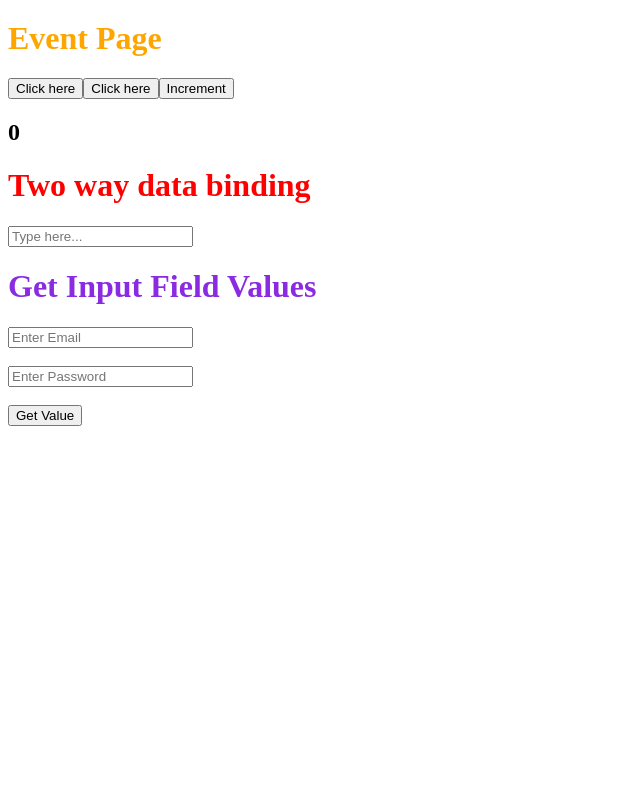
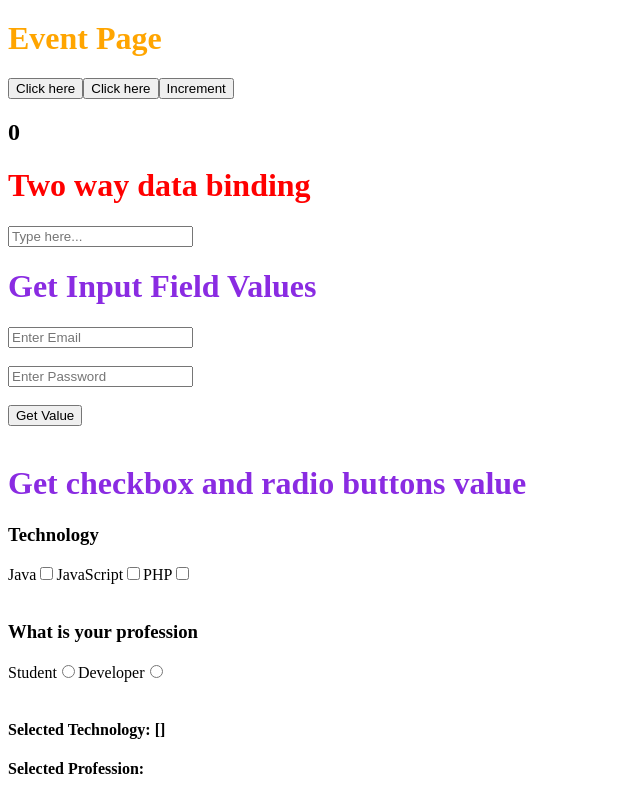
Before and after one commit to 55Vishal/vue-tut, a Vue app in the folder blog/: page / in a window 1280 px wide. Shown: the part 496-1296 px from the top of the page, without its empty margins (0-640 px from the left). Before the commit the page ends 930 px from the top, so only its background shows below. Built offline with nearby package versions, Linux system fonts and the light colour scheme.

Commit message:
Data binding (input fields)

```diff
--- a/blog/src/components/InputValue.vue
+++ b/blog/src/components/InputValue.vue
@@ -6,6 +6,33 @@
   <input v-model="password" type="password" placeholder="Enter Password" />
   <br /><br />
   <button v-on:click="getData()" type="button">Get Value</button>
+  <br />
+  <br />
+  <h1>Get checkbox and radio buttons value</h1>
+  <h3>Technology</h3>
+  <label for="java">Java</label>
+  <input type="checkbox" value="java" v-model="technology" id="java" />
+  <label for="JavaScript">JavaScript</label>
+  <input
+    type="checkbox"
+    value="JavaScript"
+    v-model="technology"
+    id="JavaScript"
+  />
+  <label for="PHP">PHP</label>
+  <input type="checkbox" value="PHP" v-model="technology" id="PHP" />
+<br> <br>
+
+<h3>What is your profession</h3>
+<label for="student">Student</label>
+<input type="radio" name="profession" v-model="profession" value="Student" id="student">
+
+<label for="developer">Developer</label>
+<input type="radio" name="profession" v-model="profession" value="Developer" id="developer">
+<br><br>
+
+  <h4>Selected Technology: {{ technology }}</h4>
+  <h4>Selected Profession: {{ profession }}</h4>
 </template>
 
 <script>
@@ -14,11 +41,13 @@ export default {
     return {
       email: null,
       password: null,
+      technology: [],
+      profession: null,
     };
   },
   methods: {
     getData() {
-      console.log("Values: " ,this.email , this.password);
+      console.log("Values: ", this.email, this.password);
     },
   },
 };
```
